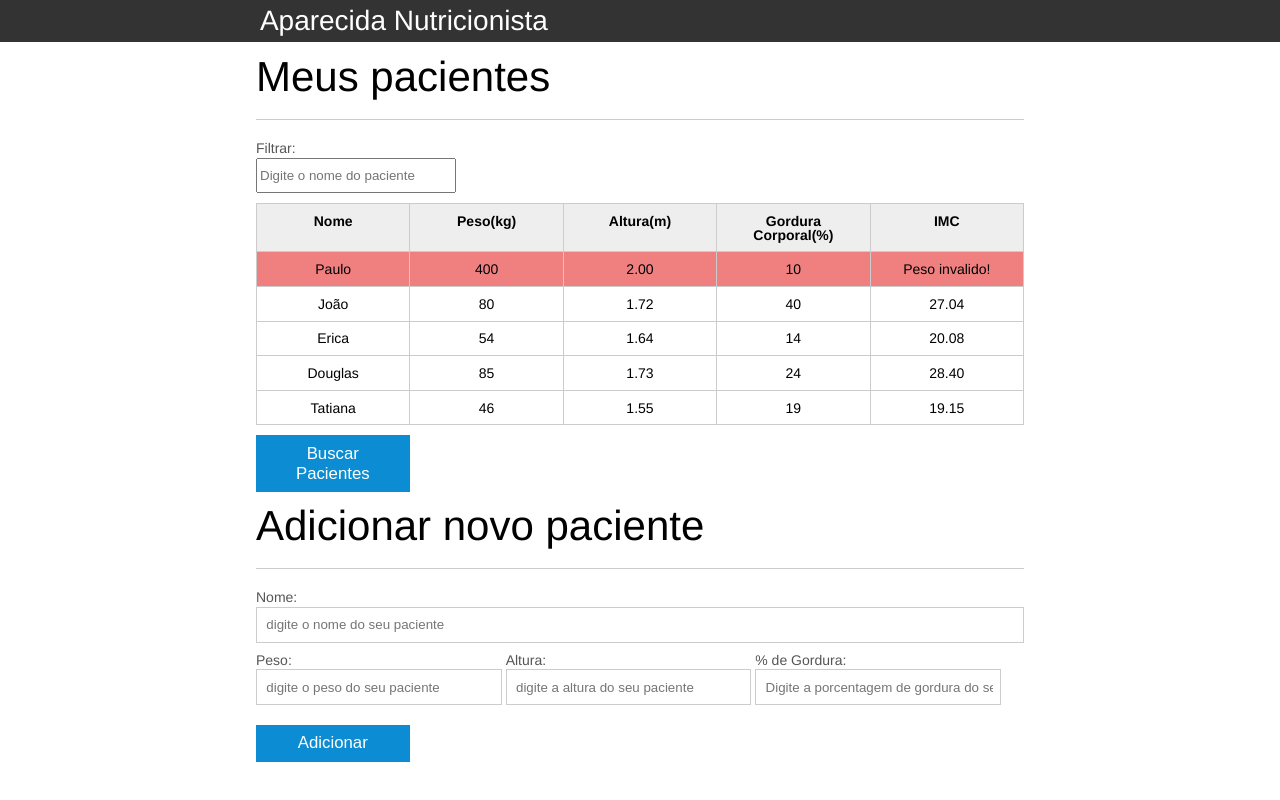
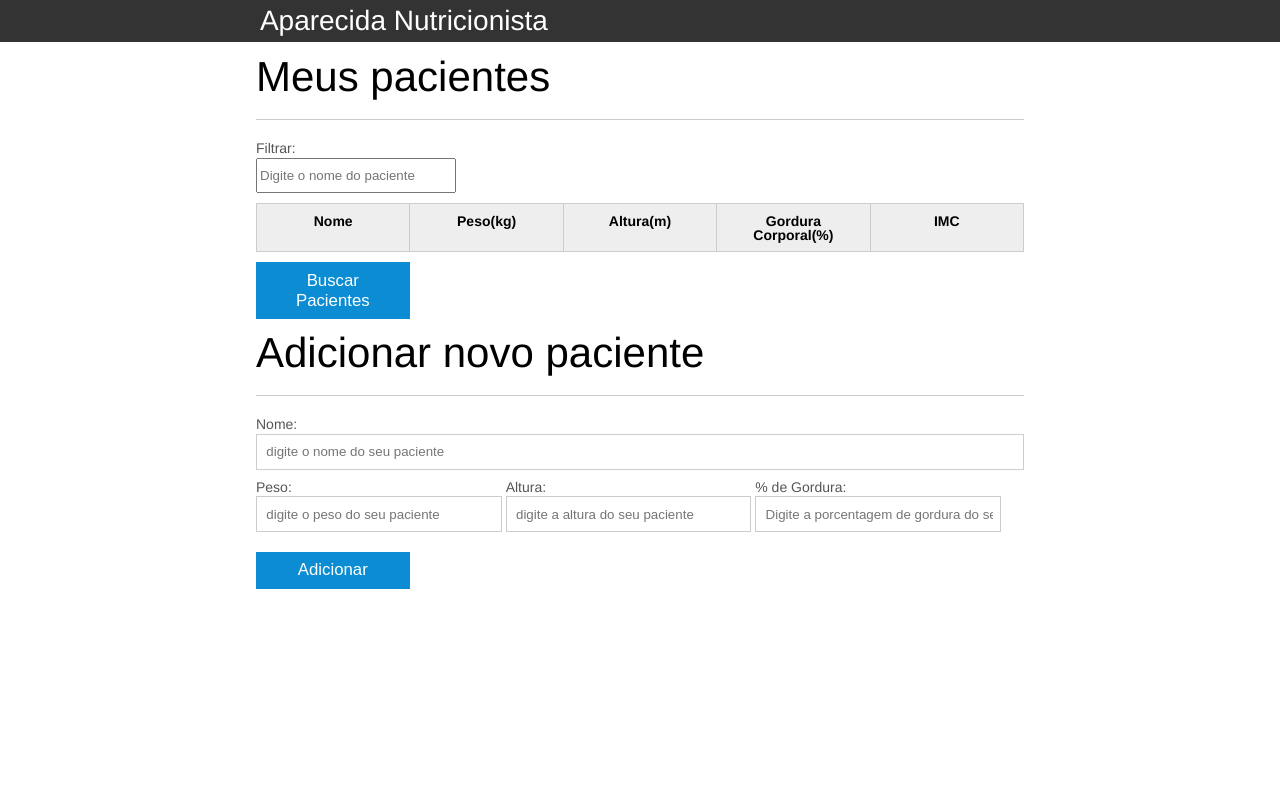
Before and after one commit to mavortius/introducao-javascript, a plain HTML site: page index.html in a window 1280 px wide. Drawn offline with Linux system fonts and the light colour scheme.

Commit message:
Alterado para acesso a API local

```diff
--- a/index.html
+++ b/index.html
@@ -30,44 +30,6 @@
                     </tr>
                     </thead>
                     <tbody id="patient-table">
-                    <tr class="patient" id="first-patient">
-                        <td class="info-name">Paulo</td>
-                        <td class="info-weight">400</td>
-                        <td class="info-height">2.00</td>
-                        <td class="info-fat">10</td>
-                        <td class="info-imc">0</td>
-                    </tr>
-
-                    <tr class="patient" >
-                        <td class="info-name">João</td>
-                        <td class="info-weight">80</td>
-                        <td class="info-height">1.72</td>
-                        <td class="info-fat">40</td>
-                        <td class="info-imc">0</td>
-                    </tr>
-
-                    <tr class="patient" >
-                        <td class="info-name">Erica</td>
-                        <td class="info-weight">54</td>
-                        <td class="info-height">1.64</td>
-                        <td class="info-fat">14</td>
-                        <td class="info-imc">0</td>
-                    </tr>
-
-                    <tr class="patient">
-                        <td class="info-name">Douglas</td>
-                        <td class="info-weight">85</td>
-                        <td class="info-height">1.73</td>
-                        <td class="info-fat">24</td>
-                        <td class="info-imc">0</td>
-                    </tr>
-                    <tr class="patient" >
-                        <td class="info-name">Tatiana</td>
-                        <td class="info-weight">46</td>
-                        <td class="info-height">1.55</td>
-                        <td class="info-fat">19</td>
-                        <td class="info-imc">0</td>
-                    </tr>
                     </tbody>
                 </table>
 
--- a/js/patients-search.js
+++ b/js/patients-search.js
@@ -5,7 +5,7 @@ var addButton = document.querySelector("#search-patients");
 addButton.addEventListener("click", function () {
     var request = new XMLHttpRequest();
 
-    request.open("GET", "https://api-pacientes.herokuapp.com/pacientes");
+    request.open("GET", "http://localhost:8080/api/patients");
     request.addEventListener("load", function () {
         var response = request.responseText;
         var patients = JSON.parse(response);
```
